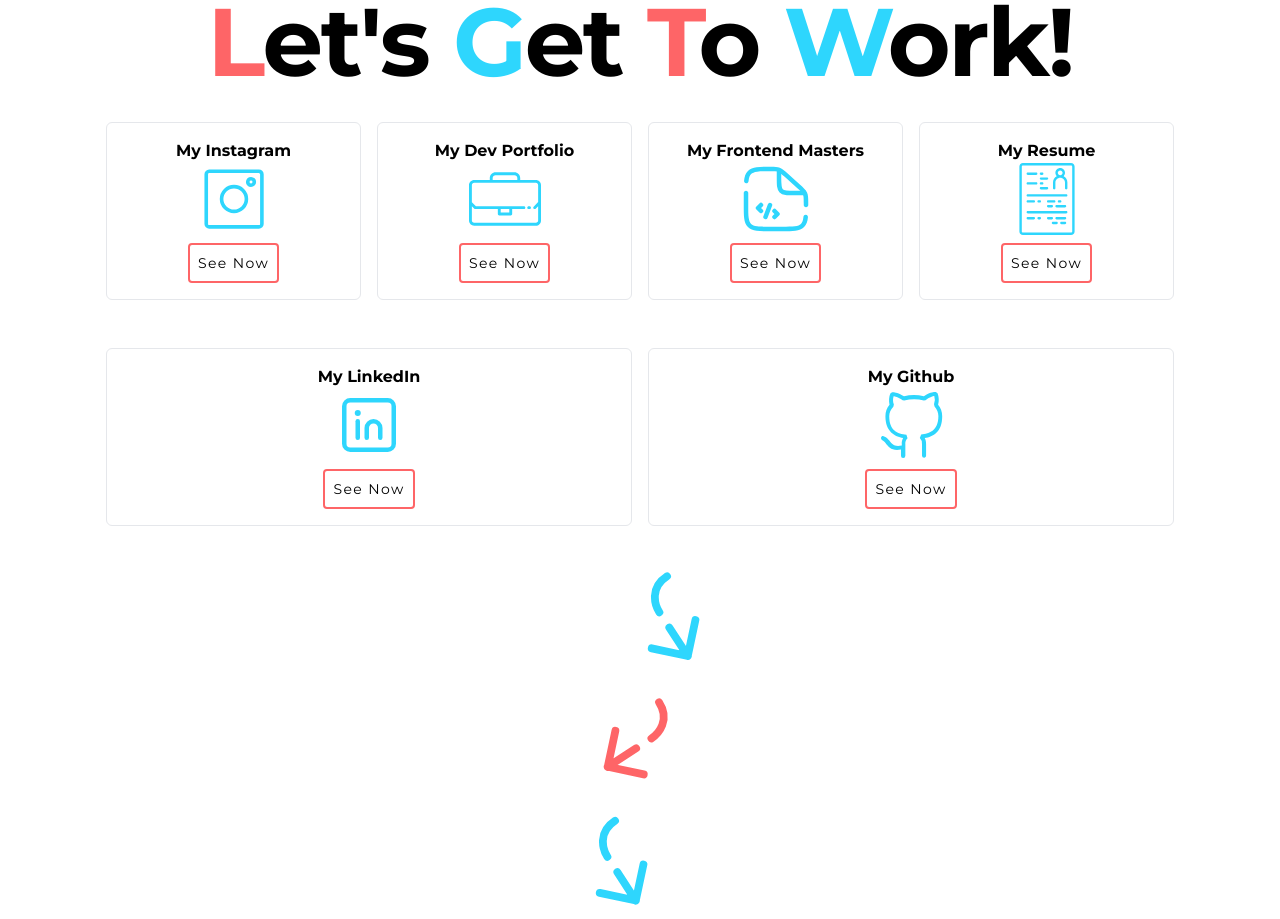
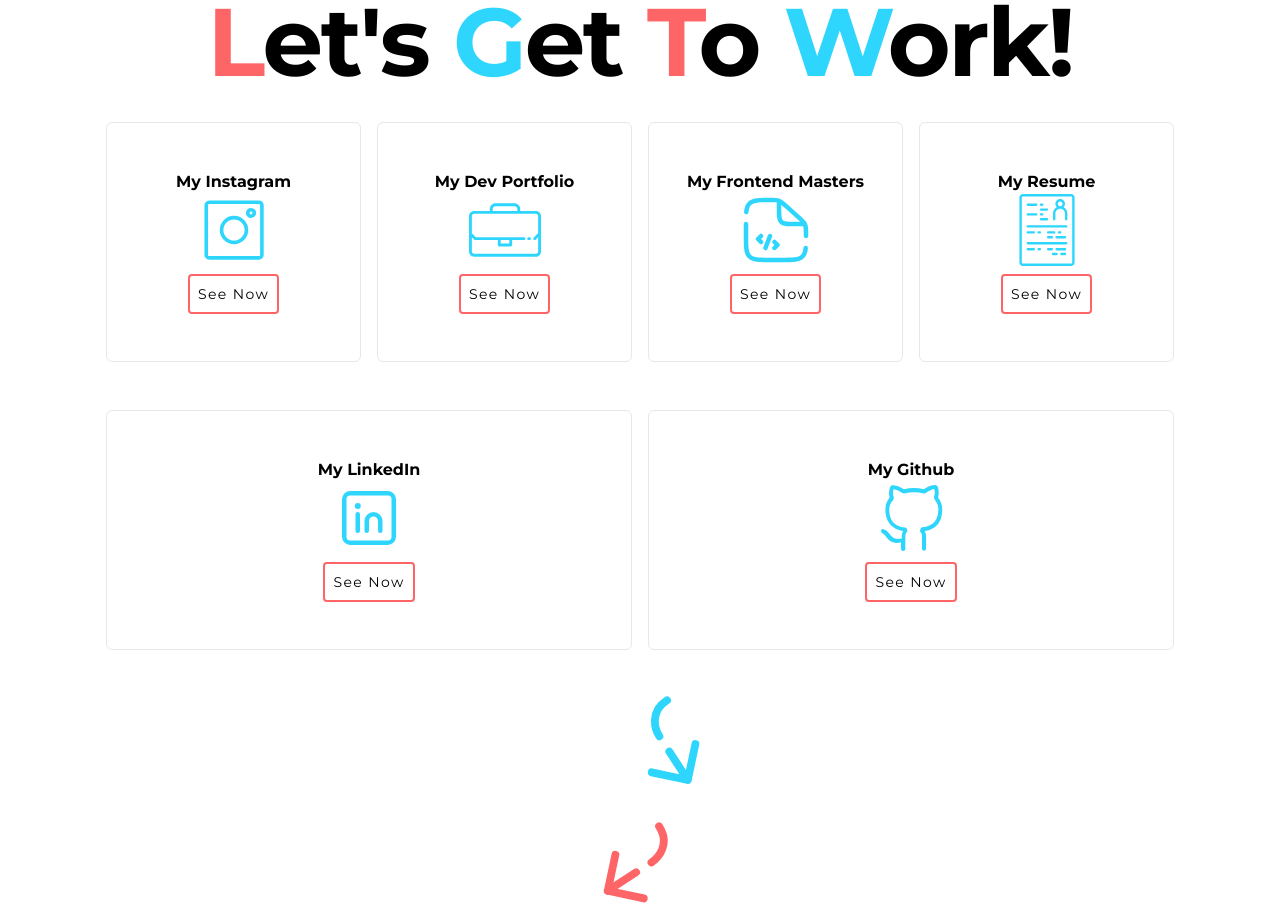
Before and after one commit to dev-jLagunas/ux-portfolio, a Vue app: page /#/ in a window 1280 px wide. Shown: the part 2200-3119 px from the top of the page. Built offline with nearby package versions, Linux system fonts and the light colour scheme.

Commit message:
chore: add link to TheSidebar back to home

```diff
--- a/src/components/TheSidebar.vue
+++ b/src/components/TheSidebar.vue
@@ -40,10 +40,10 @@ watch(isDarkMode, (val) => {
   <div class="mt-4 md:hidden font-headings">
     <div class="flex-row-center">
       <img :src="nameLogo" alt="designer logo" class="h-20" />
-      <div class="flex gap-1 text-3xl -ml-2">
+      <router-link to="/" class="flex gap-1 text-3xl -ml-2">
         <p><span class="text-pink font-bold">J</span>uan</p>
         <p><span class="text-blue font-bold">L</span>agunas</p>
-      </div>
+      </router-link>
       <div class="relative group">
         <button @click="toggleSidebar" class="hover:cursor-pointer">
           <img :src="hamburgerIcon" alt="hamburger icon" class="h-12" />
--- a/src/components/reusable/LinkCard.vue
+++ b/src/components/reusable/LinkCard.vue
@@ -18,9 +18,9 @@ defineProps({
 
 <template>
   <article
-    class="rounded-md h-fit p-4 font-headings flex flex-col justify-center items-center w-full mt-8 border border-gray-200"
+    class="rounded-md p-4 font-headings flex flex-col justify-center items-center w-full mt-8 border border-gray-200 h-60"
   >
-    <h2 class="font-bold">{{ title }}</h2>
+    <h2 class="font-bold text-center">{{ title }}</h2>
     <img :src="icon" alt="" class="h-20 pb-2" />
     <button
       class="text-sm border-2 border-pink p-2 rounded-sm tracking-widest hover:bg-pink hover:text-white hover:cursor-pointer"
```
